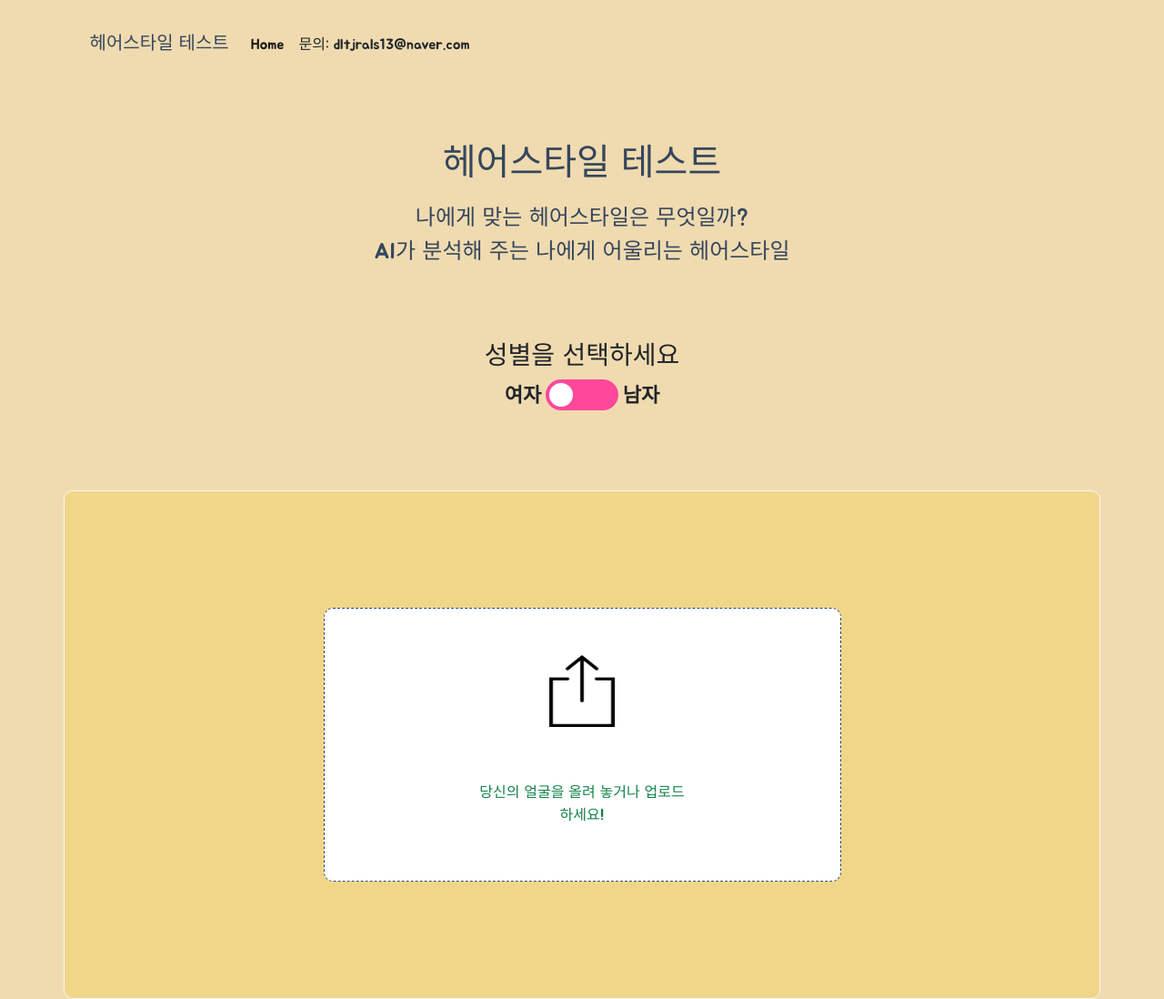
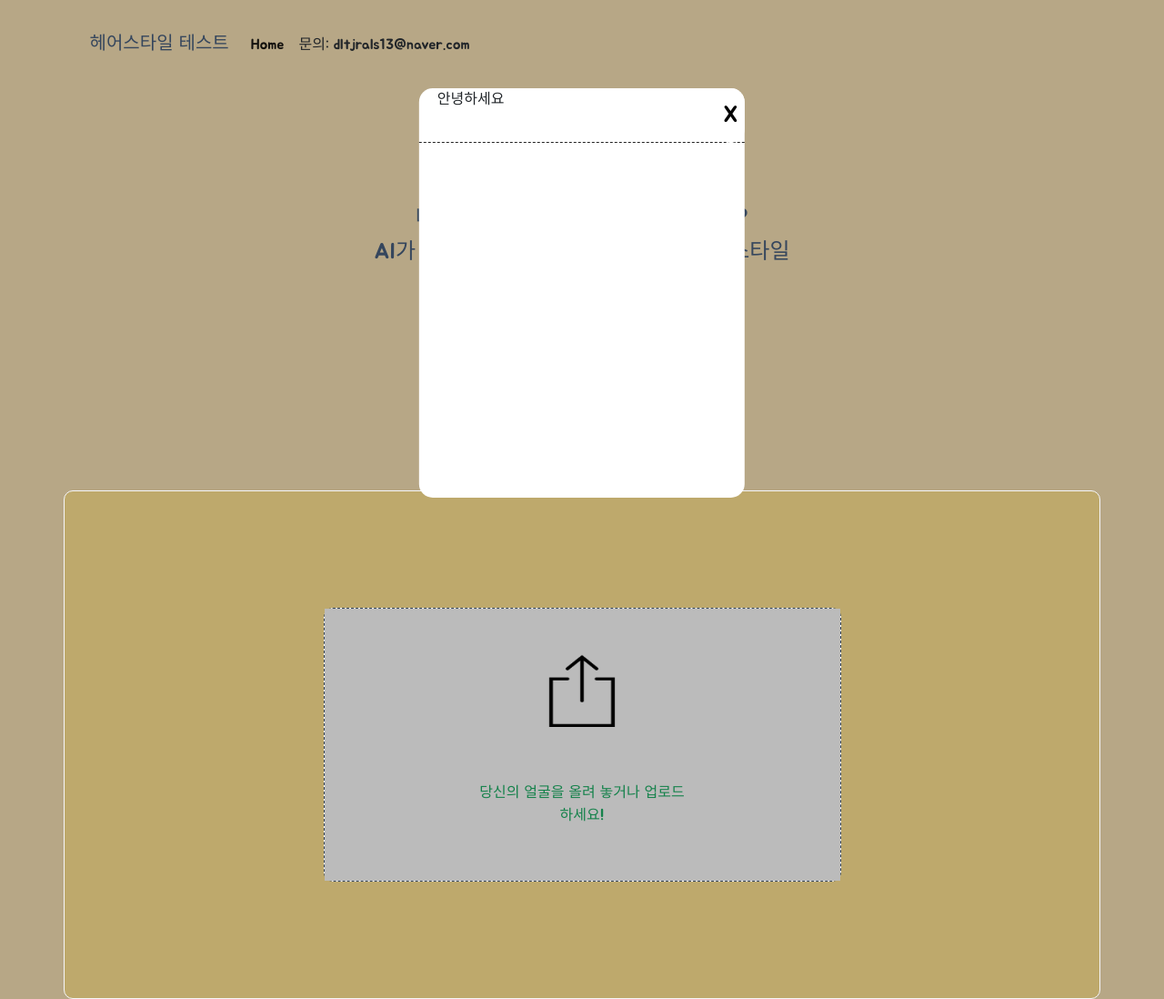
Before and after one commit to seokmin12/hairstyle_ai, a plain HTML site: page index.html in a window 1280 px wide. Shown: the whole page at 91% size. Drawn offline with nearby package versions, Linux system fonts and the light colour scheme; a script that the page names is missing.

Commit message:
“popup_add”

```diff
--- a/css/style.css
+++ b/css/style.css
@@ -135,6 +135,8 @@ body {
   .section{
       margin-top: 50px;
       margin-bottom: 80px;
+      z-index: 1;
+      position: relative;
   }
   .title{
       line-height: 1.67;
@@ -147,6 +149,10 @@ body {
       color: #35465d;
       font-size: 1.5rem;
       margin-bottom:30px;
+  }
+
+  .addthis_inline_share_toolbox:focus {
+    outline: none;
   }
 
   #ad_banner1 {
@@ -163,6 +169,43 @@ body {
     width: 320px;
     margin: 0px auto 50px auto;
   }
+
+  div#popup {
+    background-color: #ffffff;
+    width: 28%;
+    height: 450px;
+    margin: auto;
+    z-index: 2;
+    position: absolute;
+    left: 50%;
+    transform:translateX(-50%);
+    border-radius: 15px;
+  }
+
+  div#popup div#header {
+    width: 100%;
+    border-bottom: 1px dashed #222;
+    height: 60px;
+  }
+
+  div#popup div#header span#title {
+    padding-left: 20px;
+  }
+
+  button#close {
+    background-color: #ffffff;
+    border: 0px;
+    position: relative;
+    font-size: 25px;
+    float: right;
+    padding: 11px 8px 11px 8px;
+    border-radius: 15px;
+  }
+
+  button#close:focus {
+    outline: none;
+  }
+
   @media screen and (max-width: 600px){
       html{
           font-size: 10px;
--- a/css/switch.css
+++ b/css/switch.css
@@ -27,6 +27,10 @@ section#gender_chk {
     background-color: #ff479c;
     -webkit-transition: .4s;
     transition: .4s;
+}
+
+.slider:focus {
+    outline: none;
 }
 
 .slider:before {
--- a/index.html
+++ b/index.html
@@ -8,6 +8,7 @@
 		<meta name="google-site-verification" content="ALAnNzDIlZzql1PP_HTT12hcofY3jTp05_ca5dH7-pc" />
 		<link rel="canonical" href="https://hairstyle-ai.ga">
 		<meta name="description" content="머신러닝으로&nbsp;학습시킨&nbsp;인공지능으로&nbsp;자신에게&nbsp;어울리는&nbsp;헤어스타일을&nbsp;찾아보세요!">
+		<meta name="keywords" content="헤어스타일 테스트, 인공지능 헤어스타일 테스트, 헤어스타일, 헤어스타일 추천, 남자 헤어스타일 추천, 여자 헤어스타일 추천, hairstyle test, hairstyle">
 		<meta property="og:title" content="헤어스타일 테스트">
 		<meta property="og:description" content="자신에게&nbsp;어울리는&nbsp;헤어스타일은&nbsp;모두&nbsp;다른법!&nbsp;머신러닝으로&nbsp;학습시킨&nbsp;인공지능으로...">
 		<meta property="og:image" content="https://ibb.co/Qmzy8PN">
@@ -33,12 +34,13 @@
 		<link rel="stylesheet" href="css/switch.css">
 		<script src="js/jquery.js"></script>
 		<script src="js/switch_btn.js"></script>
+		<script src="js/popup.js"></script>
 		<!-- Go to www.addthis.com/dashboard to customize your tools -->
 		<script type="text/javascript" src="//s7.addthis.com/js/300/addthis_widget.js#pubid=ra-5fe596edb3d54187"></script>
 	</head>
-	<body>
+	<body id="body">
 		<nav class="navbar navbar-expand-lg navbar-light nav-distance">
-			<a class="navbar-brand" href="#">헤어스타일 테스트</a>
+			<a class="navbar-brand" href="">헤어스타일 테스트</a>
 			<button
 				class="navbar-toggler"
 				type="button"
@@ -53,7 +55,7 @@
 			<div class="collapse navbar-collapse" id="navbarNav">
 				<ul class="navbar-nav">
 					<li class="nav-item active">
-						<a class="nav-link" href="#">Home <span class="sr-only">(current)</span></a>
+						<a class="nav-link" href="https://hairstyle-ai.ga">Home <span class="sr-only">(current)</span></a>
 					</li>
 					<li style="padding: 8px;">
 						<span>문의: dltjrals13@naver.com</span>
@@ -61,10 +63,25 @@
 				</ul>
 			</div>
 		</nav>
+
+		<div id="mask"></div>
+		<div id="popup">
+			<div id="header">
+				<span id="title">안녕하세요</span>
+				<button id="close">
+					<span>X</span>
+				</button>
+			</div>
+			<div id="content">
+
+			</div>
+		</div>
+
 		<section class="section">
 			<h1 class="title">헤어스타일 테스트</h1>
 			<h2 class="subtitle">나에게 맞는 헤어스타일은 무엇일까?<br>AI가 분석해 주는 나에게 어울리는 헤어스타일</h2>
 		</section>
+
 		<h3 style="text-align: center;">성별을 선택하세요</h3>
 		<section id="gender_chk">
 			<p>여자</p>
--- /dev/null
+++ b/js/popup.js
@@ -0,0 +1,11 @@
+$(document).ready(function() {
+    $('#body').css('background-color', '#b7a786')
+    $('.file-upload').css('background-color', '#bea96c')
+    $('.drag-text').css('background-color', '#bbbbbb')
+    $('#close').click(function() {
+        $('#popup').hide()
+        $('#body').css('background-color', '#f0dbb0')
+        $('.file-upload').css('background-color', '#f0d689')
+        $('.drag-text').css('background-color', '#ffffff')
+    })
+})
```
